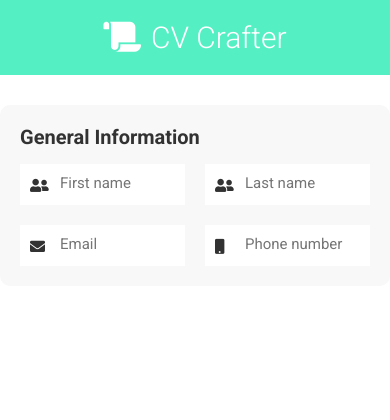
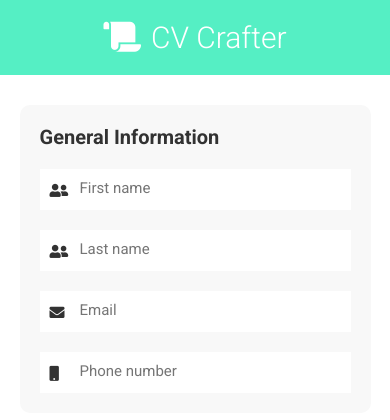
Before and after one commit to ABojo/CVApplication, a React (Create React App) app: page / in a window 390 px wide. Shown: the top 420 px of the page. Built offline with nearby package versions, Linux system fonts and the light colour scheme; the HTML template or start-up script is replaced by a standard one.

Commit message:
Made columns in the input grids collapsible for more space on mobile devices

```diff
--- a/src/styles/formStyles.css
+++ b/src/styles/formStyles.css
@@ -1,7 +1,7 @@
 .form-section {
   display: block;
   margin: 0 auto;
-  width: 100%;
+  width: 90%;
   max-width: 80rem;
   padding: 2rem;
   border-radius: 1rem;
@@ -11,12 +11,13 @@
 .section-title {
   font-size: 2rem;
   font-weight: 700;
-  margin-bottom: 1.5rem;
+  margin-bottom: 2rem;
   color: rgb(50, 50, 50);
 }
 
 .general-grid {
   display: grid;
-  grid-template-columns: repeat(2, 1fr);
+  grid-template-columns: repeat(auto-fit, minmax(47%, 1fr));
   grid-gap: 2rem;
+  width: 100%;
 }
```
